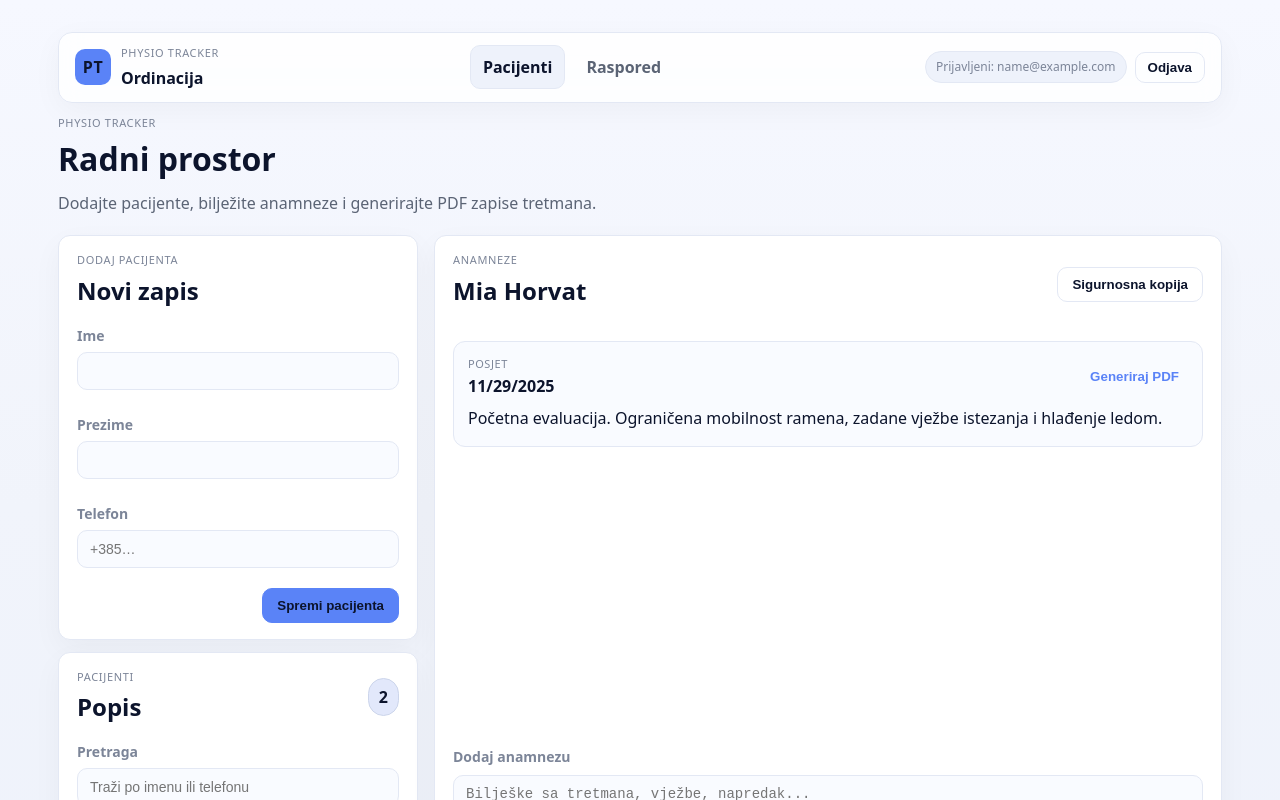
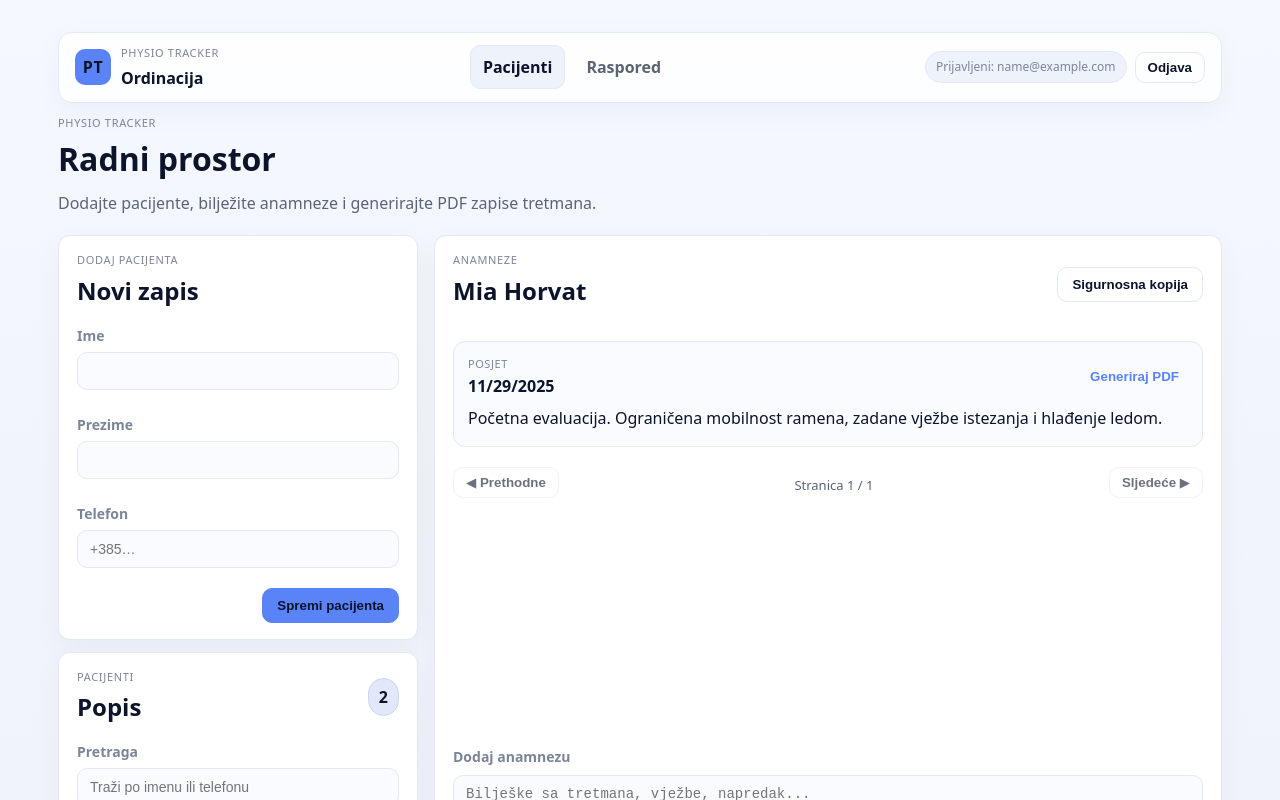
Before and after one commit to OPetricevic/physio-tracker, a React (Vite) app in the folder frontend/: page /login in a window 1280 px wide. Both pictures are taken after typing "name@example.com", "Sample123" into the empty fields and a click on the button "Prijavi se". Shown: the top 800 px of the page. Built offline with nearby package versions, Linux system fonts and the light colour scheme; a web font is replaced by a local one.

Commit message:
chore: always show pager for anamneses

```diff
--- a/frontend/src/components/AnamnesisPanel.tsx
+++ b/frontend/src/components/AnamnesisPanel.tsx
@@ -68,7 +68,7 @@ export function AnamnesisPanel({
             <p className="note__body">{entry.note}</p>
           </article>
         ))}
-        {totalPages > 1 && (
+        {anamneses.length > 0 && (
           <div className="pager">
             <button
               type="button"
```
